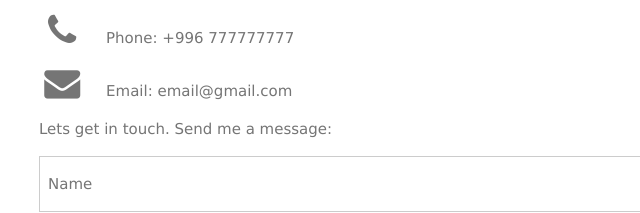
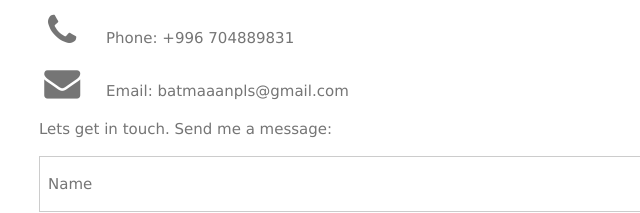
Before and after one commit to Baha3035/portfolio-page, a plain HTML site: page index.html in a window 1280 px wide. Shown: the part 2034-2247 px from the top of the page, 497-1137 px from the left. Drawn offline with Linux system fonts and the light colour scheme.

Commit message:
add phone number

```diff
--- a/index.html
+++ b/index.html
@@ -31,7 +31,7 @@
   <span class="button top white xxlarge text-grey hover-text-black" style="width:auto;right:0;" onclick="openNav()"><i class="fa fa-bars"></i></span>
 
   <header class="container center" style="padding:128px 16px" id="home">
-    <h1 class="jumbo"><b>John Doe</b></h1>
+    <h1 class="jumbo"><b>Bakhtiyar Shabdanov</b></h1>
     <p>Programmer and Web Designer.</p>
   </header>
 
@@ -120,8 +120,8 @@
 
     <div class="section">
       <p><i class="fa fa-map-marker fa-fw xxlarge margin-right"></i> <span class="mb-4">Bishkek, Kyrgyzstan</span></p>
-      <p><i class="fa fa-phone fa-fw xxlarge margin-right"></i> <span class="mb-4">Phone: +996 777777777</span></p>
-      <p><i class="fa fa-envelope fa-fw xxlarge margin-right"> </i> <span class="mb-4">Email: email@gmail.com</span></p>
+      <p><i class="fa fa-phone fa-fw xxlarge margin-right"></i> <span class="mb-4">Phone: +996 704889831</span></p>
+      <p><i class="fa fa-envelope fa-fw xxlarge margin-right"> </i> <span class="mb-4">Email: batmaaanpls@gmail.com</span></p>
     </div>
 
     <p>Lets get in touch. Send me a message:</p>
```
